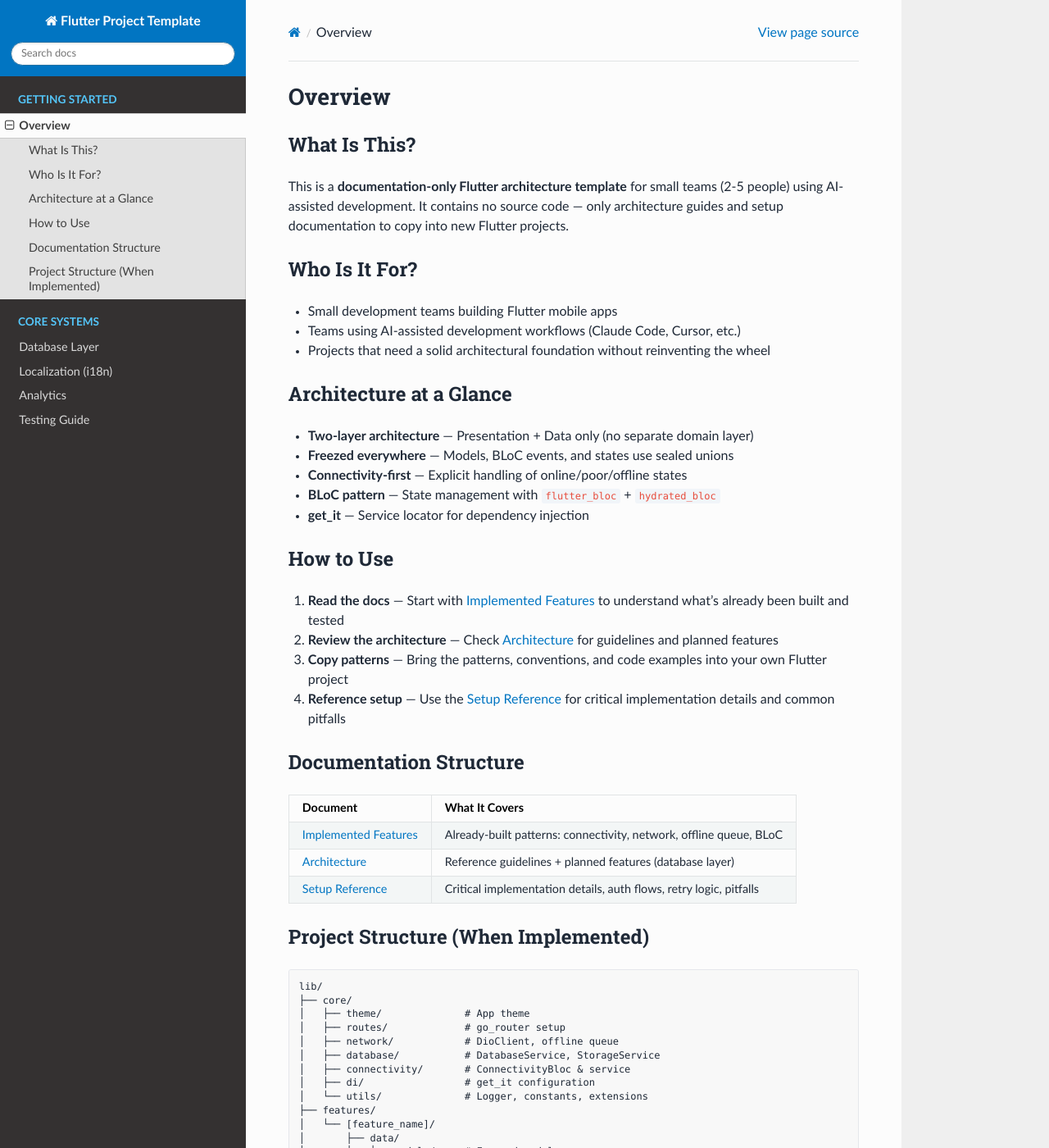
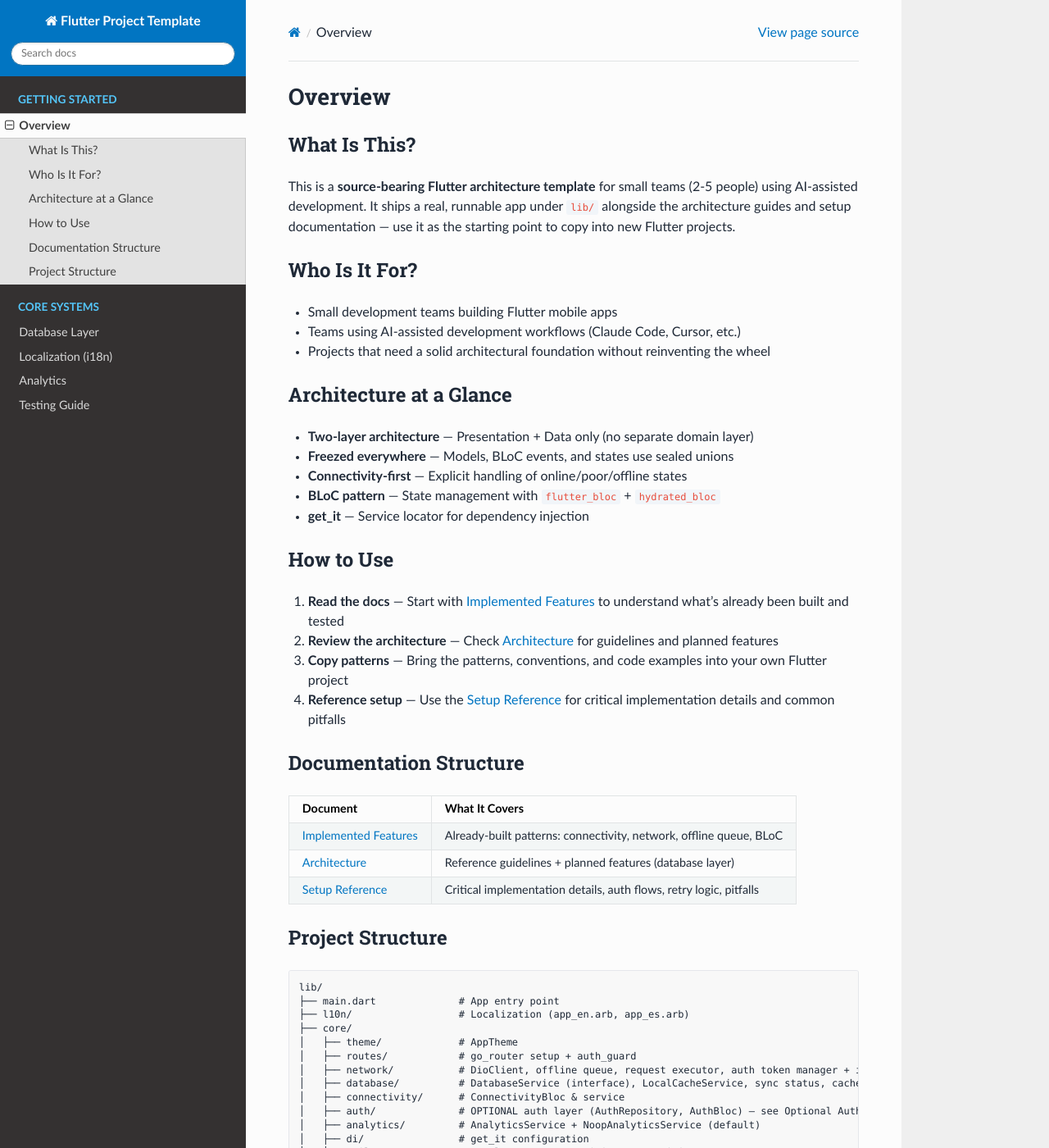
Before and after one commit to yudame/flutter-project-template, a Sphinx documentation site: the page built from docs/sphinx/source/overview.md, in a window 1280 px wide and 1400 px high. Shown: the whole window at 82% size. Built offline with Sphinx 7.4.7 and the Read the Docs theme 3.1.0, drawn with Linux system fonts in a browser that asks for light colours; pages that are not in the unit, such as notebooks, are missing from menus; some of the changed text lies outside the part shown.

Commit message:
Docs: cascade source-bearing framing into sphinx docs site (overview, index)
Reconciles the sphinx docs site (overview.md, index.rst) with the source-bearing
template framing landed in CLAUDE.md: drop 'documentation-only'/'no source code'
description and the 'When Implemented' project-structure tree in favor of the
implemented lib/ layout. Docs-only.

````diff
--- a/docs/sphinx/source/index.rst
+++ b/docs/sphinx/source/index.rst
@@ -1,7 +1,7 @@
 Flutter Project Template
 ========================
 
-A documentation-only Flutter architecture template for small teams (2-5 people) using AI-assisted development. No source code — just battle-tested architecture guides and patterns to copy into new Flutter projects.
+A source-bearing Flutter architecture template for small teams (2-5 people) using AI-assisted development. Ships a real, runnable app under `lib/` — use it as the starting point to copy into new Flutter projects.
 
 .. toctree::
    :maxdepth: 2
--- a/docs/sphinx/source/overview.md
+++ b/docs/sphinx/source/overview.md
@@ -2,7 +2,7 @@
 
 ## What Is This?
 
-This is a **documentation-only Flutter architecture template** for small teams (2-5 people) using AI-assisted development. It contains no source code — only architecture guides and setup documentation to copy into new Flutter projects.
+This is a **source-bearing Flutter architecture template** for small teams (2-5 people) using AI-assisted development. It ships a real, runnable app under `lib/` alongside the architecture guides and setup documentation — use it as the starting point to copy into new Flutter projects.
 
 ## Who Is It For?
 
@@ -33,27 +33,24 @@ This is a **documentation-only Flutter architecture template** for small teams (
 | [Architecture](architecture.md) | Reference guidelines + planned features (database layer) |
 | [Setup Reference](setup_reference.md) | Critical implementation details, auth flows, retry logic, pitfalls |
 
-## Project Structure (When Implemented)
+## Project Structure
 
 ```
 lib/
+├── main.dart              # App entry point
+├── l10n/                  # Localization (app_en.arb, app_es.arb)
 ├── core/
-│   ├── theme/              # App theme
-│   ├── routes/             # go_router setup
-│   ├── network/            # DioClient, offline queue
-│   ├── database/           # DatabaseService, StorageService
-│   ├── connectivity/       # ConnectivityBloc & service
-│   ├── di/                 # get_it configuration
-│   └── utils/              # Logger, constants, extensions
+│   ├── theme/             # AppTheme
+│   ├── routes/            # go_router setup + auth_guard
+│   ├── network/           # DioClient, offline queue, request executor, auth token manager + interceptor
+│   ├── database/          # DatabaseService (interface), LocalCacheService, sync status, cached document
+│   ├── connectivity/      # ConnectivityBloc & service
+│   ├── auth/              # OPTIONAL auth layer (AuthRepository, AuthBloc) — see Optional Authentication
+│   ├── analytics/         # AnalyticsService + NoopAnalyticsService (default)
+│   ├── di/                # get_it configuration
+│   └── utils/             # Result type, connectivity-aware mixin
 ├── features/
-│   └── [feature_name]/
-│       ├── data/
-│       │   ├── models/     # Freezed models
-│       │   ├── repositories/
-│       │   └── datasources/
-│       └── presentation/
-│           ├── bloc/       # BLoC + Freezed events/states
-│           ├── pages/
-│           └── widgets/
+│   └── home/              # Example feature (data + presentation + BLoC)
 └── shared/
+    └── widgets/           # Reusable widgets (error view, connectivity banner, loading, empty state)
 ```
````
